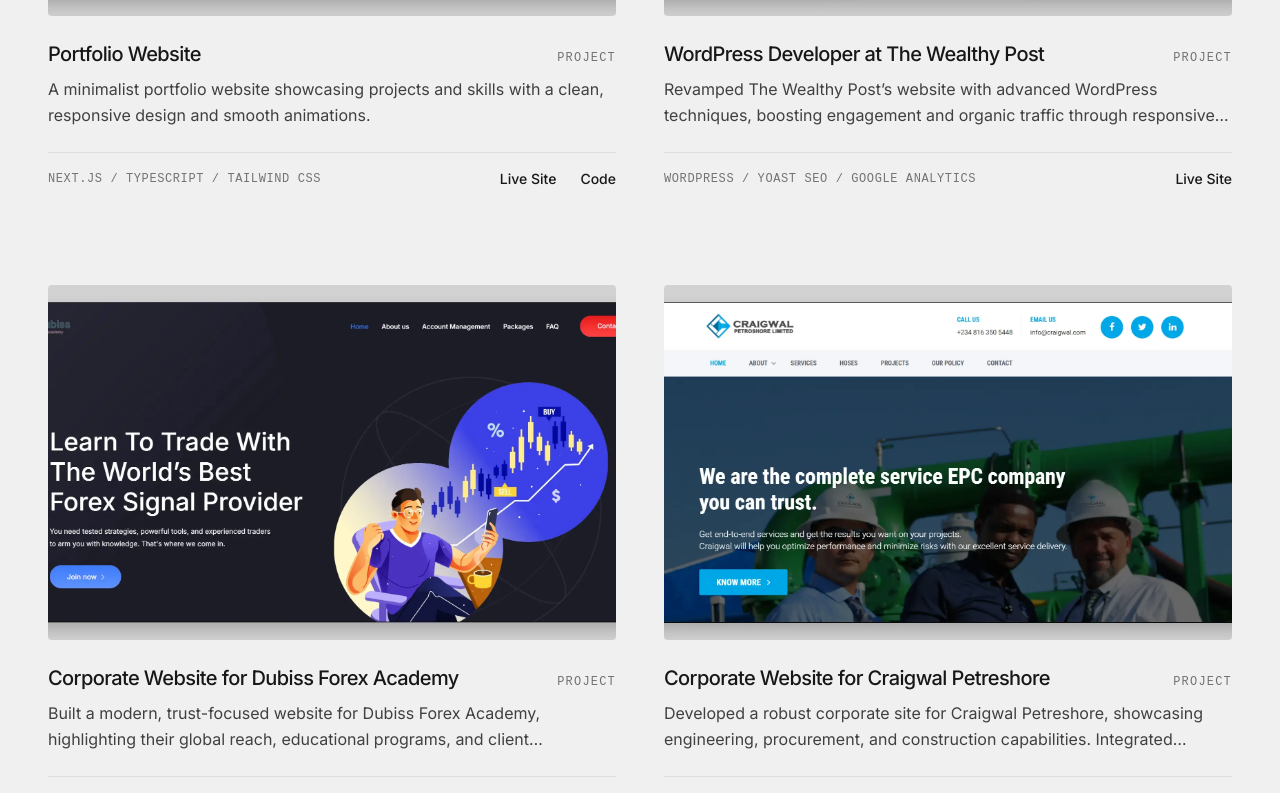
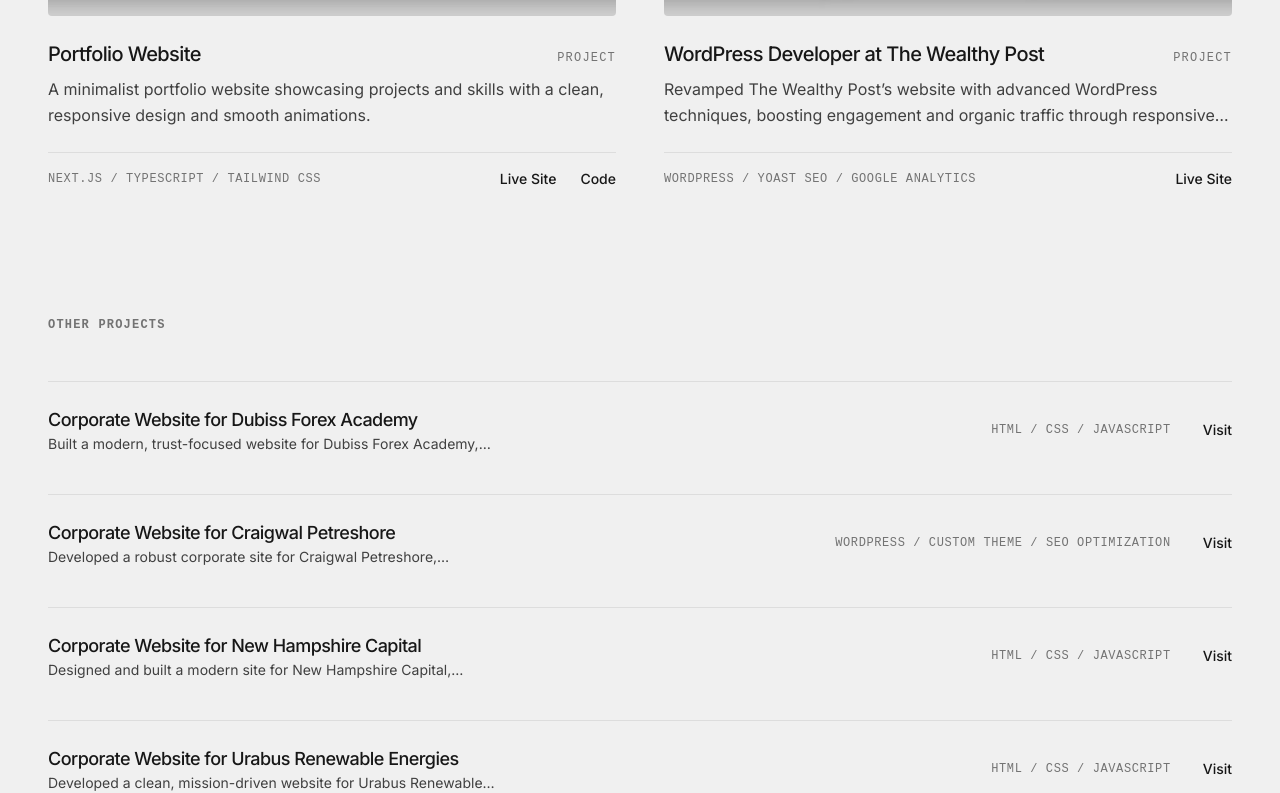
Before and after one commit to AndersonDesign1/andy-portfolio, a Next.js app in the folder apps/web/: page /projects in a window 1280 px wide. Shown: the part 1495-2288 px from the top of the page. Built offline with nearby package versions, Linux system fonts and the light colour scheme; no server answers.

Commit message:
feat: update projects showcase, work history, and about page components

```diff
--- a/apps/web/src/components/about-page.tsx
+++ b/apps/web/src/components/about-page.tsx
@@ -75,7 +75,7 @@
           >
             I&apos;m a passionate full-stack developer with expertise in SEO and
             infrastructure. My journey started after winning a scholarship to
-            learn a tech skill for a year—choosing development because of a
+            learn a tech skill for a year, choosing development because of a
             childhood obsession with computers and how things work. Now, I
             create digital experiences that look beautiful and perform
             exceptionally well.
--- a/apps/web/src/components/projects-showcase.tsx
+++ b/apps/web/src/components/projects-showcase.tsx
@@ -114,6 +114,9 @@
     return [];
   }, [activeCategory]);
 
+  const featuredProjects = filteredProjects.slice(0, 4);
+  const otherProjects = filteredProjects.slice(4);
+
   return (
     <div className="min-h-screen bg-primary pt-48 md:pt-64">
       <div className="mx-auto max-w-screen-xl px-6 md:px-12">
@@ -148,7 +151,7 @@
               key={activeCategory}
               variants={gridVariants}
             >
-              {filteredProjects.map((project, index) => (
+              {featuredProjects.map((project, index) => (
                 <motion.div
                   className="group"
                   initial={{ opacity: 0, y: 24 }}
@@ -235,6 +238,67 @@
             </motion.div>
           </AnimatePresence>
 
+          {/* Other Projects List */}
+          {otherProjects.length > 0 && (
+            <motion.div
+              animate={{ opacity: 1, y: 0 }}
+              className="mt-32 space-y-8"
+              initial={{ opacity: 0, y: 30 }}
+              transition={{ duration: 0.5, delay: 0.2 }}
+            >
+              <h2 className="mb-12 font-mono text-muted text-xs uppercase tracking-widest">
+                Other Projects
+              </h2>
+              <div className="grid grid-cols-1 gap-4">
+                {otherProjects.map((project, index) => (
+                  <motion.div
+                    className="group flex flex-col items-start justify-between border-subtle border-t py-6 transition-colors hover:bg-secondary/5 md:flex-row md:items-center"
+                    initial={{ opacity: 0, y: 10 }}
+                    key={project.id}
+                    transition={{ delay: index * 0.05 }}
+                    whileInView={{ opacity: 1, y: 0 }}
+                  >
+                    <div className="mb-4 md:mb-0 md:flex-1">
+                      <h3 className="font-medium text-lg text-primary">
+                        {project.title}
+                      </h3>
+                      <p className="line-clamp-1 max-w-md text-secondary text-sm">
+                        {project.description}
+                      </p>
+                    </div>
+
+                    <div className="flex w-full items-center justify-between gap-8 md:w-auto md:justify-end">
+                      <p className="hidden font-mono text-muted text-xs uppercase tracking-wider md:block">
+                        {project.techStack.slice(0, 3).join(" / ")}
+                      </p>
+
+                      <div className="flex gap-6">
+                        {project.links.live && (
+                          <Link
+                            className="font-medium text-primary text-sm transition-colors hover:text-muted"
+                            href={project.links.live}
+                            target="_blank"
+                          >
+                            Visit
+                          </Link>
+                        )}
+                        {project.links.github && (
+                          <Link
+                            className="font-medium text-primary text-sm transition-colors hover:text-muted"
+                            href={project.links.github}
+                            target="_blank"
+                          >
+                            Code
+                          </Link>
+                        )}
+                      </div>
+                    </div>
+                  </motion.div>
+                ))}
+              </div>
+            </motion.div>
+          )}
+
           {filteredProjects.length === 0 && (
             <div className="py-24 text-center">
               <p className="text-lg text-secondary">
--- a/apps/web/src/components/work-history.tsx
+++ b/apps/web/src/components/work-history.tsx
@@ -56,9 +56,6 @@
                         {formatDate(job.startDate)} —{" "}
                         {job.endDate ? formatDate(job.endDate) : "Present"}
                       </p>
-                      <p className="max-w-sm text-secondary/80 text-sm leading-relaxed">
-                        {job.description}
-                      </p>
                     </div>
                   </motion.div>
                 ))}
```
